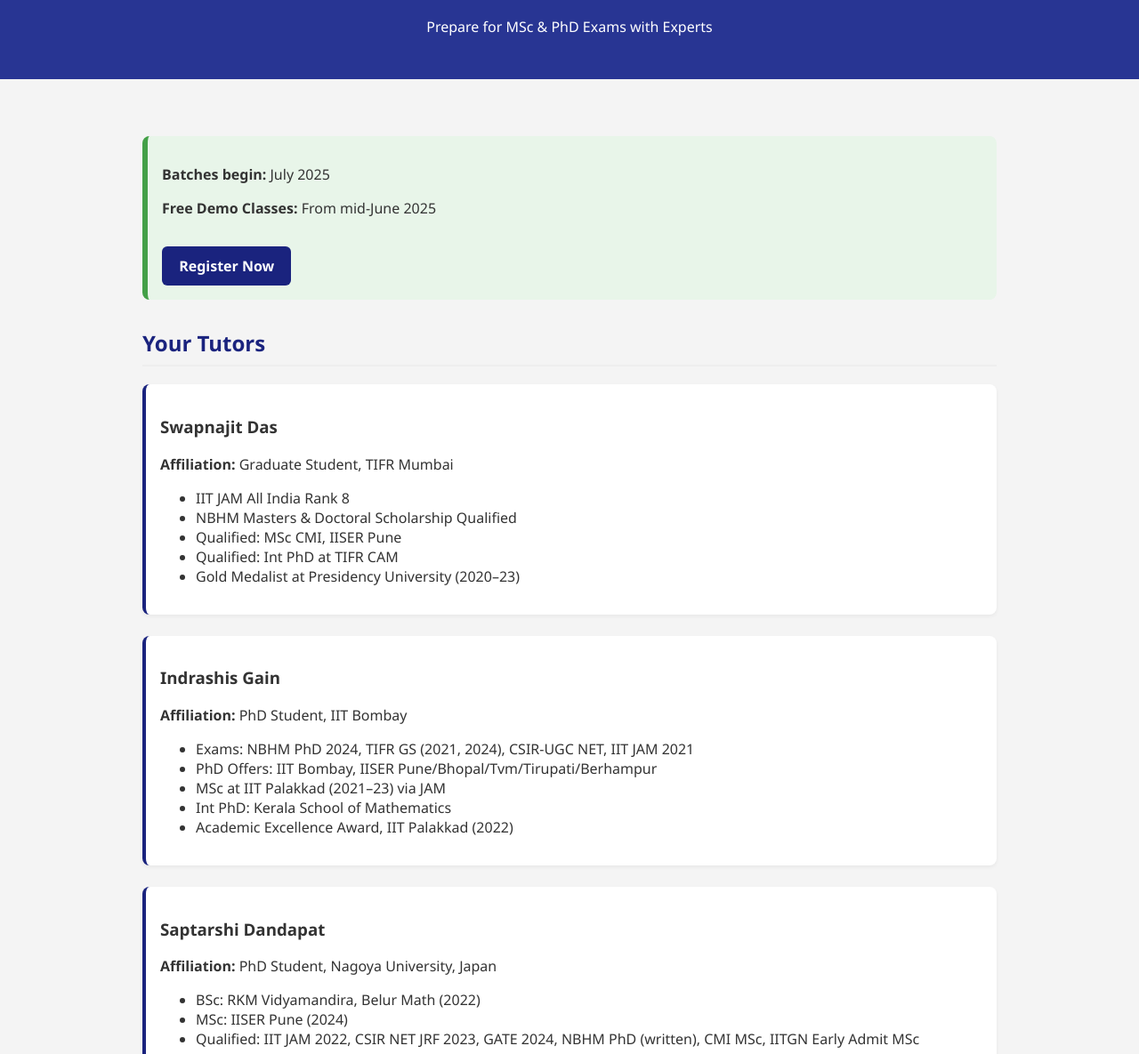
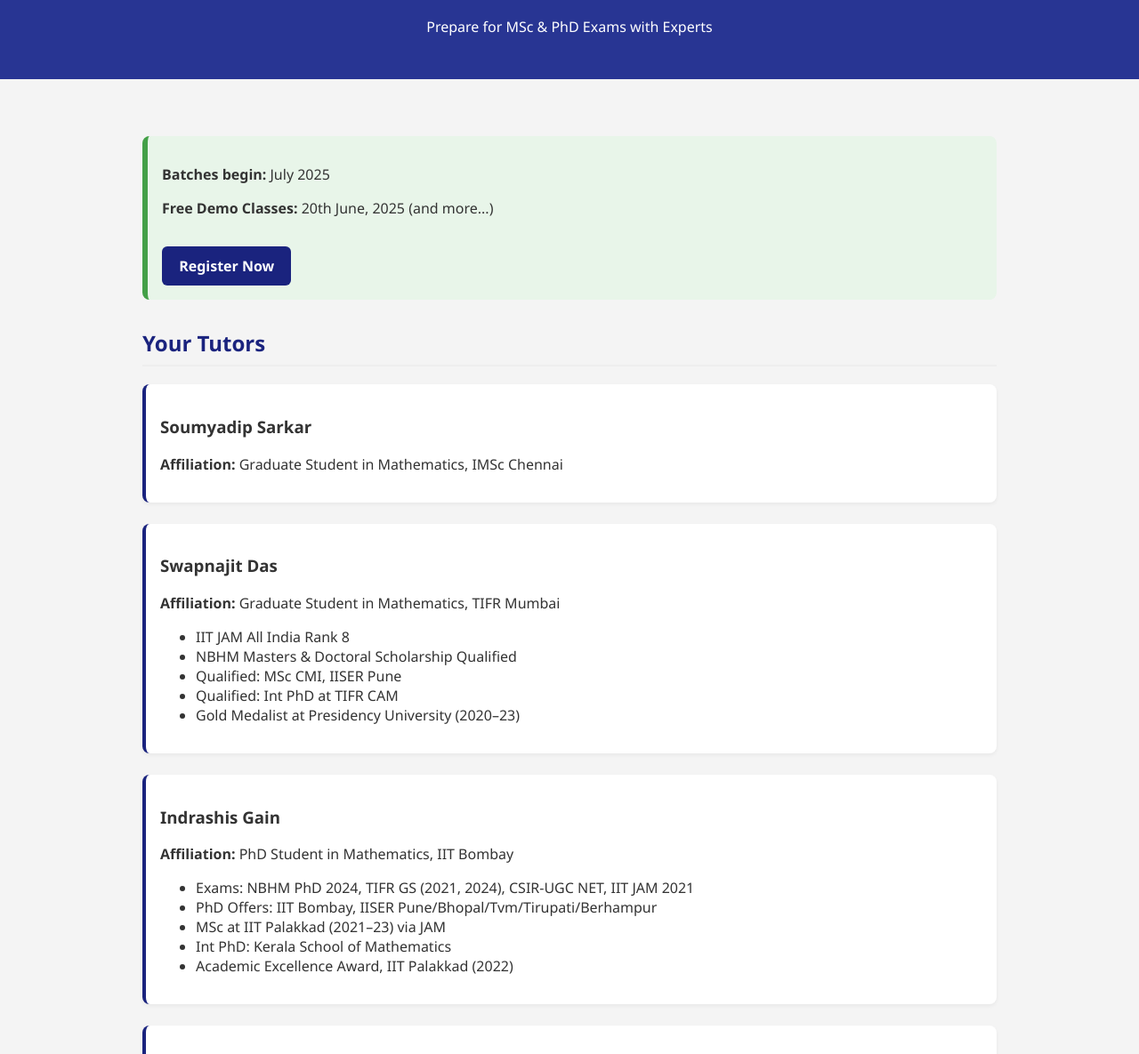
Before and after one commit to cygnusx251/math, a plain HTML site: page index.html in a window 1280 px wide. Shown: the part 99-1284 px from the top of the page at 89% size. Drawn offline with Linux system fonts and the light colour scheme.

Commit message:
Update index.html

```diff
--- a/index.html
+++ b/index.html
@@ -67,7 +67,7 @@
   <main>
     <section class="cta">
       <p><strong>Batches begin:</strong> July 2025</p>
-      <p><strong>Free Demo Classes:</strong> From mid-June 2025</p>
+      <p><strong>Free Demo Classes:</strong> 20th June, 2025 (and more...)</p>
       <a class="button" href="https://forms.gle/YtXra7z5QuauZb8fA" target="_blank">Register Now</a>
     </section>
 
@@ -75,8 +75,13 @@
       <h2>Your Tutors</h2>
 
       <div class="tutor">
+        <h3>Soumyadip Sarkar</h3>
+        <p><strong>Affiliation:</strong> Graduate Student in Mathematics, IMSc Chennai</p>
+      </div>
+
+      <div class="tutor">
         <h3>Swapnajit Das</h3>
-        <p><strong>Affiliation:</strong> Graduate Student, TIFR Mumbai</p>
+        <p><strong>Affiliation:</strong> Graduate Student in Mathematics, TIFR Mumbai</p>
         <ul>
           <li>IIT JAM All India Rank 8</li>
           <li>NBHM Masters & Doctoral Scholarship Qualified</li>
@@ -88,7 +93,7 @@
 
       <div class="tutor">
         <h3>Indrashis Gain</h3>
-        <p><strong>Affiliation:</strong> PhD Student, IIT Bombay</p>
+        <p><strong>Affiliation:</strong> PhD Student in Mathematics, IIT Bombay</p>
         <ul>
           <li>Exams: NBHM PhD 2024, TIFR GS (2021, 2024), CSIR-UGC NET, IIT JAM 2021</li>
           <li>PhD Offers: IIT Bombay, IISER Pune/Bhopal/Tvm/Tirupati/Berhampur</li>
@@ -100,7 +105,7 @@
 
       <div class="tutor">
         <h3>Saptarshi Dandapat</h3>
-        <p><strong>Affiliation:</strong> PhD Student, Nagoya University, Japan</p>
+        <p><strong>Affiliation:</strong> PhD Student in Mathematics, Nagoya University, Japan</p>
         <ul>
           <li>BSc: RKM Vidyamandira, Belur Math (2022)</li>
           <li>MSc: IISER Pune (2024)</li>
```
